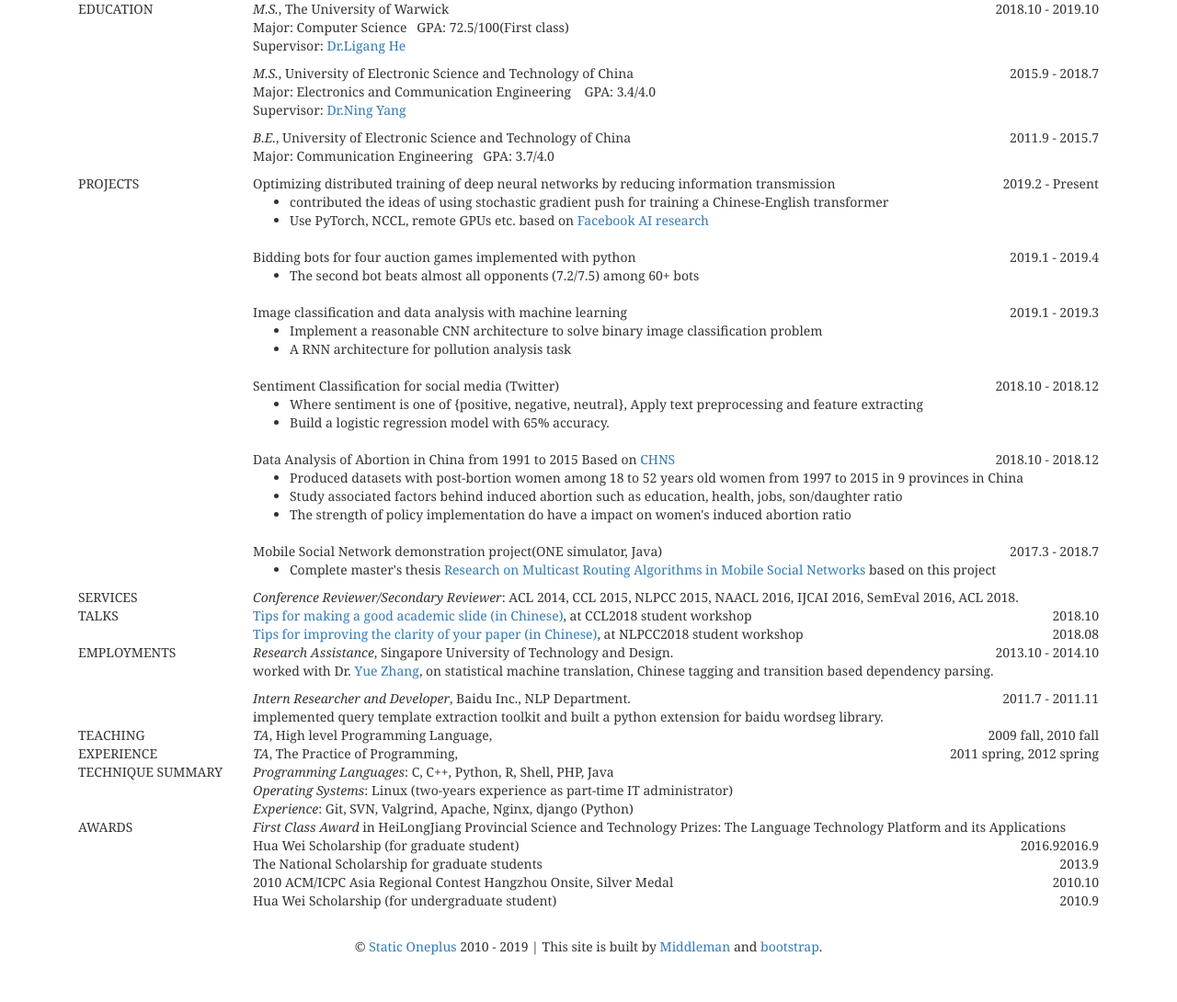
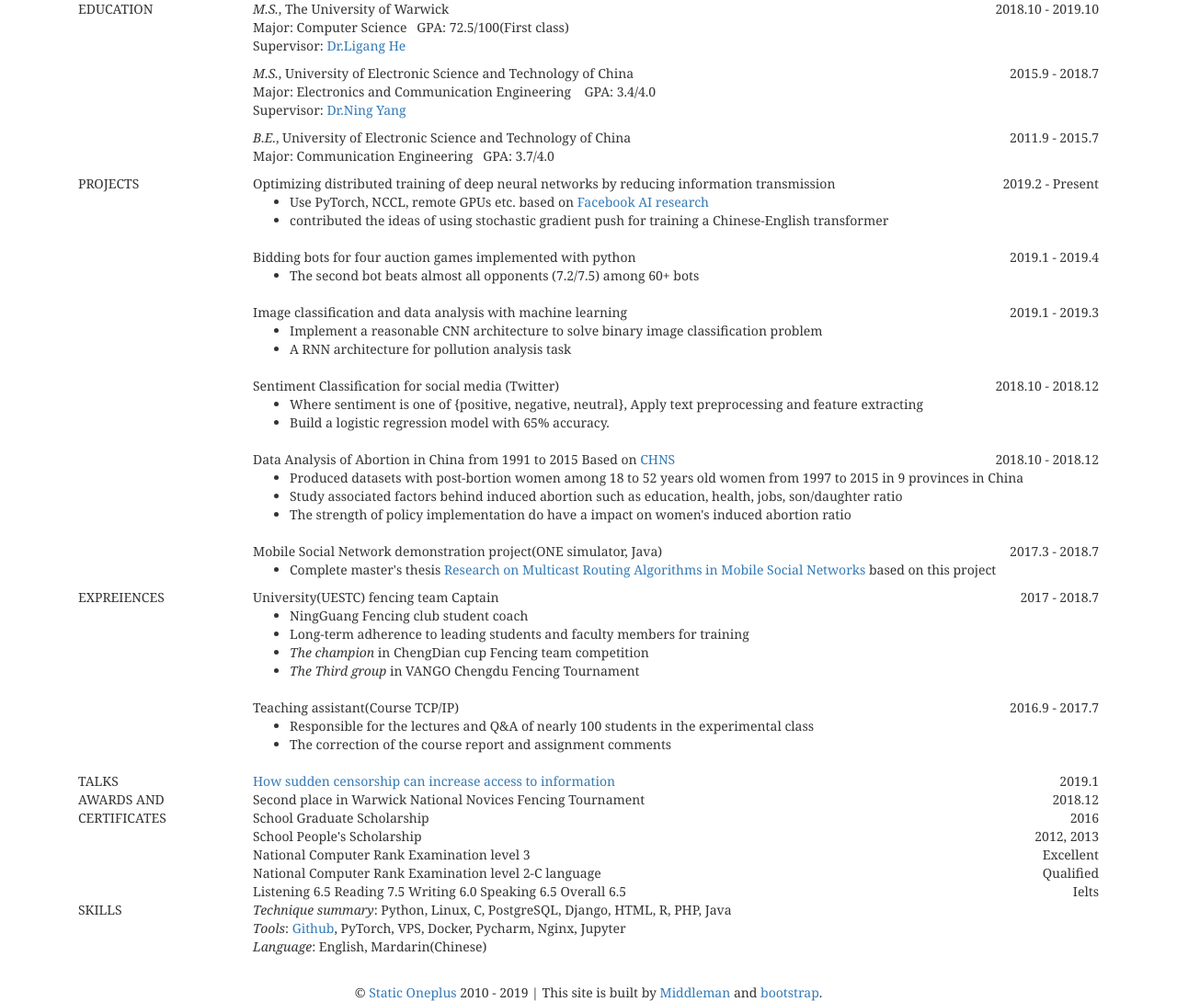
Before and after one commit to Anderbone/portfolio-project, a Django app: template jobs/templates/jobs/cv.html in a window 1280 px wide. Shown: the part 229-1319 px from the top of the page at 92% size. Before the commit the page ends 1268 px from the top, so only its background shows below. Run offline with Django 3.2, Linux system fonts and the light colour scheme; the template is opened without the code that fills it, so the values that code supplies are empty; some libraries are stand-ins or nearby versions.

Commit message:
almost done

```diff
--- a/jobs/templates/jobs/cv.html
+++ b/jobs/templates/jobs/cv.html
@@ -253,8 +253,8 @@ blockquote p { font-size: 14px; }
         <div>Optimizing distributed training of deep neural networks by reducing information transmission<span class="pull-right">2019.2 - Present</span></div>
 {#     With the help of ., optimize distributed training of deep neural networks based on Facebook AI research#}
         <ul>
+          <li>Use PyTorch, NCCL, remote GPUs etc. based on <a href="https://github.com/pytorch/fairseq">Facebook AI research</a> </li>
           <li>contributed the ideas of using stochastic gradient push for training a Chinese-English transformer</li>
-          <li>Use PyTorch, NCCL, remote GPUs etc. based on <a href="https://github.com/pytorch/fairseq">Facebook AI research</a> </li>
         </ul>
       </div>
     </div>
@@ -358,13 +358,46 @@ blockquote p { font-size: 14px; }
 
 
 <div class="row"></p>
-  <div class="col-md-2">SERVICES</div>
+  <div class="col-md-2">EXPREIENCES</div>
   <div class="col-md-10">
 
-    <div class="row">
+{#    <div class="row">#}
+{#      <div class="col-md-12">#}
+{#          <div><em>Conference Reviewer/Secondary Reviewer</em>: ACL 2014, CCL 2015, NLPCC 2015, NAACL 2016, IJCAI 2016, SemEval 2016, ACL 2018.</div>#}
+{#    </div></div>#}
+
+      <div class="row">
       <div class="col-md-12">
-          <div><em>Conference Reviewer/Secondary Reviewer</em>: ACL 2014, CCL 2015, NLPCC 2015, NAACL 2016, IJCAI 2016, SemEval 2016, ACL 2018.</div>
-    </div></div>
+        <div> University(UESTC) fencing team Captain<span class="pull-right">2017 - 2018.7</span></div>
+{#    What associated factors behind induced abortion in China: A Study on CHNS from 1991 to 2015#}
+        <ul>
+          <li>NingGuang Fencing club student coach</li>
+          <li>Long-term adherence to leading students and faculty members for training</li>
+            <li><em>The champion</em> in ChengDian cup Fencing team competition</li>
+            <li><em>The Third group</em> in VANGO Chengdu Fencing Tournament</li>
+
+        </ul>
+      </div>
+    </div>
+    <p></p>
+
+
+      <div class="row">
+      <div class="col-md-12">
+        <div>Teaching assistant(Course TCP/IP)<span class="pull-right">2016.9 - 2017.7</span></div>
+{#    What associated factors behind induced abortion in China: A Study on CHNS from 1991 to 2015#}
+        <ul>
+          <li>Responsible for the lectures and Q&A of nearly 100 students in the experimental class</li>
+          <li>The correction of the course report and assignment comments</li>
+{#          <li>The strength of policy implementation do have a impact on women's induced abortion ratio</li>#}
+
+        </ul>
+      </div>
+    </div>
+    <p></p>
+
+
+
 
   </div>
 </p></div>
@@ -372,58 +405,62 @@ blockquote p { font-size: 14px; }
 <div class="row"></p>
   <div class="col-md-2">TALKS</div>
   <div class="col-md-10">
-    <div><a href="res/2018-10-16-ccl-sws.compressed.pdf">Tips for making a good academic slide (in Chinese)</a>, at CCL2018 student workshop  <span class="pull-right">2018.10</span></div>
-    <div><a href="res/2018-08-19-nlpcc-sws.compressed.pdf">Tips for improving the clarity of your paper (in Chinese)</a>, at NLPCC2018 student workshop <span class="pull-right">2018.08</span></div>
+    <div><a href="res/2018-10-16-ccl-sws.compressed.pdf">How sudden censorship can increase access to information</a> <span class="pull-right">2019.1</span></div>
+{#    <div><a href="res/2018-08-19-nlpcc-sws.compressed.pdf">Tips for improving the clarity of your paper (in Chinese)</a><span class="pull-right">2018.08</span></div>#}
   </div>
 </p></div>
 
+{#<div class="row"></p>#}
+{#  <div class="col-md-2">EMPLOYMENTS</div>#}
+{#  <div class="col-md-10">#}
+{##}
+{#    <div class="row">#}
+{#      <div class="col-md-12">#}
+{#        <div><em>Research Assistance</em>, Singapore University of Technology and Design. <span class="pull-right">2013.10 - 2014.10</span></div>#}
+{#        worked with Dr. <a href="https://frcchang.github.io/">Yue Zhang</a>, on statistical machine translation, Chinese tagging and transition based dependency parsing.#}
+{#    </div></div>#}
+{#    <p></p>#}
+{##}
+{#    <div class="row">#}
+{#      <div class="col-md-12">#}
+{#        <div><em>Intern Researcher and Developer</em>, Baidu Inc., NLP Department. <span class="pull-right">2011.7 - 2011.11</span></div>#}
+{#        implemented query template extraction toolkit and built a python extension for baidu wordseg library.#}
+{#    </div></div>#}
+{##}
+{#  </div>#}
+{#</p></div>#}
+
+{#<div class="row"></p>#}
+{#  <div class="col-md-2">TEACHING EXPERIENCE</div>#}
+{#  <div class="col-md-10">#}
+{#    <div><em>TA</em>, High level Programming Language, <span class="pull-right">2009 fall, 2010 fall</span></div>#}
+{#    <div><em>TA</em>, The Practice of Programming, <span class="pull-right">2011 spring, 2012 spring</span></div>#}
+{#  </div>#}
+{#</p></div>#}
 <div class="row"></p>
-  <div class="col-md-2">EMPLOYMENTS</div>
+  <div class="col-md-2">AWARDS AND CERTIFICATES</div>
   <div class="col-md-10">
-
-    <div class="row">
-      <div class="col-md-12">
-        <div><em>Research Assistance</em>, Singapore University of Technology and Design. <span class="pull-right">2013.10 - 2014.10</span></div>
-        worked with Dr. <a href="https://frcchang.github.io/">Yue Zhang</a>, on statistical machine translation, Chinese tagging and transition based dependency parsing.
-    </div></div>
-    <p></p>
-
-    <div class="row">
-      <div class="col-md-12">
-        <div><em>Intern Researcher and Developer</em>, Baidu Inc., NLP Department. <span class="pull-right">2011.7 - 2011.11</span></div>
-        implemented query template extraction toolkit and built a python extension for baidu wordseg library.
-    </div></div>
-
+    <div> Second place in Warwick National Novices Fencing Tournament <span class="pull-right">2018.12</span></div>
+    <div>School Graduate Scholarship <span class="pull-right">2016</span></div>
+    <div>School People's Scholarship<span class="pull-right">2012, 2013</span></div>
+    <div>National Computer Rank Examination level 3 <span class="pull-right">Excellent</span></div>
+    <div>National Computer Rank Examination level 2-C language <span class="pull-right">Qualified</span></div>
+    <div>Listening 6.5 Reading 7.5 Writing 6.0 Speaking 6.5 Overall 6.5<span class="pull-right">Ielts</span></div>
   </div>
 </p></div>
 
+
 <div class="row"></p>
-  <div class="col-md-2">TEACHING EXPERIENCE</div>
+  <div class="col-md-2">SKILLS</div>
   <div class="col-md-10">
-    <div><em>TA</em>, High level Programming Language, <span class="pull-right">2009 fall, 2010 fall</span></div>
-    <div><em>TA</em>, The Practice of Programming, <span class="pull-right">2011 spring, 2012 spring</span></div>
+    <div><em>Technique summary</em>: Python, Linux, C, PostgreSQL, Django, HTML, R, PHP, Java</div>
+    <div><em>Tools</em>: <a href="https://github.com/Anderbone}{Github">Github</a>, PyTorch,  VPS,  Docker, Pycharm, Nginx, Jupyter </div>
+    <div><em>Language</em>: English, Mardarin(Chinese)</div>
+{#    <div><em>Experience</em>: Git, SVN, Valgrind, Apache, Nginx, django (Python)</div>#}
   </div>
 </p></div>
 
-<div class="row"></p>
-  <div class="col-md-2">TECHNIQUE SUMMARY</div>
-  <div class="col-md-10">
-    <div><em>Programming Languages</em>: C, C++, Python, R, Shell, PHP, Java</div>
-    <div><em>Operating Systems</em>: Linux (two-years experience as part-time IT administrator)</div>
-    <div><em>Experience</em>: Git, SVN, Valgrind, Apache, Nginx, django (Python)</div>
-  </div>
-</p></div>
 
-<div class="row"></p>
-  <div class="col-md-2">AWARDS</div>
-  <div class="col-md-10">
-    <div><em>First Class Award</em> in HeiLongJiang Provincial Science and Technology Prizes: The Language Technology Platform and its Applications <span class="pull-right">2016.9</span></div>
-    <div>Hua Wei Scholarship (for graduate student) <span class="pull-right">2016.9</span></div>
-    <div>The National Scholarship for graduate students <span class="pull-right">2013.9</span></div>
-    <div>2010 ACM/ICPC Asia Regional Contest Hangzhou Onsite, Silver Medal <span class="pull-right">2010.10</span></div>
-    <div>Hua Wei Scholarship (for undergraduate student) <span class="pull-right">2010.9</span></div>
-  </div>
-</p></div>
 
 </div>
 
```
